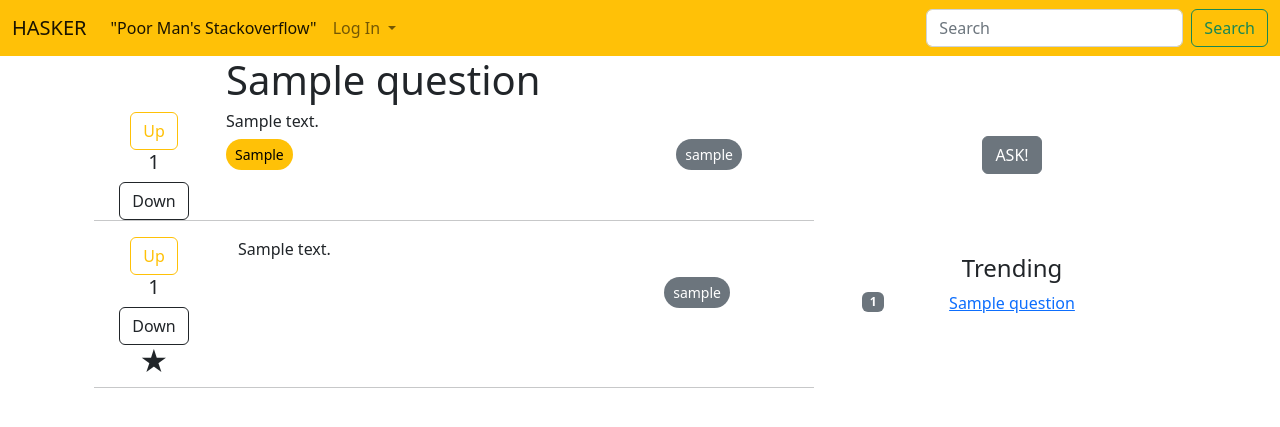
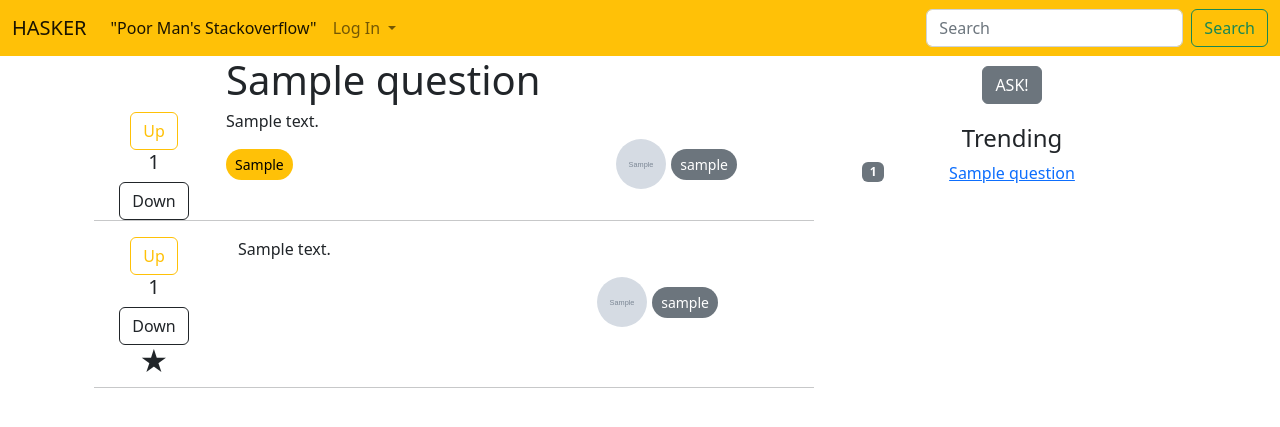
Before and after one commit to erastoff/hasker, a Django app: page /question/1/ in a window 1280 px wide. Shown: the top 427 px of the page. Run offline with Django 5.2, Linux system fonts and the light colour scheme; tables that the repository leaves empty hold one stand-in row (values such as "Sample post"); grey boxes marked "Sample" are stand-in pictures.

Commit message:
Master - avatar added to questions and answers

```diff
--- a/question/templates/question/detail.html
+++ b/question/templates/question/detail.html
@@ -23,15 +23,52 @@
         </div>
         <div class="col-9">
             <h6><div style="text-align: justify;">{{ question.content }}</div></h6>
-            <div class="container text-center">
-              <div class="row row-cols-auto">
-                {% for tag in question.tags.all %}
-                    <a class="btn rounded-pill text-bg-warning btn-sm" href="{% url 'question:question_tag_search' tag.tag_word %}" role="button">{{ tag.tag_word }}</a>
-                 {% endfor %}
-                  <a class="btn rounded-pill text-bg-secondary btn-sm ms-auto" href="#" role="button">{{ question.author }}</a>
-              </div>
-                <br>
+{#            <div class="container text-center">#}
+{#              <div class="row row-cols-auto">#}
+{#                {% for tag in question.tags.all %}#}
+{#                    <a class="btn rounded-pill text-bg-warning btn-sm" href="{% url 'question:question_tag_search' tag.tag_word %}" role="button">{{ tag.tag_word }}</a>#}
+{#                 {% endfor %}#}
+{#                  <a class="btn rounded-pill text-bg-secondary btn-sm ms-auto" href="#" role="button">{{ question.author }}</a>#}
+{#                  <img src="{{ question.author.image.url }}" class="img-fluid square-image" style="max-width: 30px; max-height: 30px; padding-left: 2px;" alt="Square image">#}
+{#              </div>#}
+{#                <br>#}
+{#            </div>#}
+            <div class="d-flex align-items-center">
+                <div>
+                    <div class="btn-group" role="group" aria-label="Tags">
+                        {% for tag in question.tags.all %}
+                            <a class="btn rounded-pill text-bg-warning btn-sm"
+                               href="{% url 'question:question_tag_search' tag.tag_word %}"
+                               role="button"
+                               style="margin-right: 5px;">{{ tag.tag_word }}</a>
+                        {% endfor %}
+                    </div>
+                </div>
+                    <div class="flex-grow-1"></div>
+                <div class="ml-auto d-flex align-items-center">
+                    {% if question.author.image.url != None %}
+                        <img src="{{ question.author.image.url }}"
+                             alt="Avatar"
+                             class="rounded-circle"
+                             width="50"
+                             height="50"
+                             style="margin-right: 5px;">
+                    {% else %}
+                        <img src="/media/users_images/def_user.png"
+                             alt="Avatar"
+                             class="rounded-circle"
+                             width="50"
+                             height="50"
+                             style="margin-right: 5px;">
+                    {% endif %}
+                    <a class="btn rounded-pill text-bg-secondary btn-sm ms-auto"
+                       href="#"
+                       style="margin-right: 5px;">
+                        {{ question.author }}
+                    </a>
+                </div>
             </div>
+        <br>
         </div>
       <hr>
         {% if answers %}
@@ -39,9 +76,13 @@
                 <div class="container text-center">
                   <div class="row">
                     <div class="col-2 align-items-center">
-                        <button class="btn btn-outline-warning incr-vote-answer-btn" data-answer-id="{{ answer.pk }}">Up</button>
+                        <button class="btn btn-outline-warning incr-vote-answer-btn" data-answer-id="{{ answer.pk }}">
+                            Up
+                        </button>
                             <h5 data-answer-id="{{ answer.pk }}">{{ answer.votes }}</h5>
-                        <button class="btn btn-outline-dark decr-vote-answer-btn" data-answer-id="{{ answer.pk }}">Down</button>
+                        <button class="btn btn-outline-dark decr-vote-answer-btn" data-answer-id="{{ answer.pk }}">
+                            Down
+                        </button>
                         {% if answer.is_right %}
                             <h3> ★ </h3>
                         {% endif %}
@@ -50,9 +91,37 @@
                         <div class="container">
                             <p style="text-align: justify;">{{ answer.content }}</p>
                                 <div class="container text-center">
-                                  <div class="row row-cols-auto">
-                                      <a class="btn rounded-pill text-bg-secondary btn-sm ms-auto" href="#" role="button">{{ answer.author }}</a>
-                                  </div>
+{#                                  <div class="row row-cols-auto">#}
+{#                                      <a class="btn rounded-pill text-bg-secondary btn-sm ms-auto" href="#" role="button">{{ answer.author }}</a>#}
+{#                                  </div>#}
+                                        <div class="d-flex align-items-center">
+                                            <div>
+                                                <div class="btn-group" role="group" aria-label="Tags">
+                                                </div>
+                                            </div>
+                                                <div class="flex-grow-1"></div>
+                                            <div class="ml-auto d-flex align-items-center">
+                                                {% if answer.author.image.url != None %}
+                                                    <img src="{{ answer.author.image.url }}"
+                                                         alt="Avatar"
+                                                         class="rounded-circle"
+                                                         width="50"
+                                                         height="50"
+                                                         style="margin-right: 5px;">
+                                                {% else %}
+                                                    <img src="/media/users_images/def_user.png"
+                                                         alt="Avatar"
+                                                         class="rounded-circle"
+                                                         width="50"
+                                                         height="50"
+                                                         style="margin-right: 5px;">
+                                                {% endif %}
+                                                <a class="btn rounded-pill text-bg-secondary btn-sm ms-auto"
+                                                   href="#">
+                                                    {{ answer.author }}
+                                                </a>
+                                            </div>
+                                        </div>
                                     <br>
                                 </div>
                         </div>
--- a/templates/root.html
+++ b/templates/root.html
@@ -36,9 +36,15 @@
           <li class="nav-item">
             {% if user.is_authenticated %}
                 {% if user.image.url != None %}
-                        <img src="{{ user.image.url }}" class="img-fluid square-image" style="max-width: 50px; max-height: 50px;" alt="Square image">
+                    <img src="{{ user.image.url }}"
+                         class="img-fluid square-image"
+                         style="max-width: 50px; max-height: 50px;"
+                         alt="Square image">
                 {% else %}
-                        <img src="/media/users_images/def_user.png" class="img-fluid square-image" style="max-width: 50px; max-height: 50px;" alt="Square image">
+                    <img src="/media/users_images/def_user.png"
+                         class="img-fluid square-image"
+                         style="max-width: 50px; max-height: 50px;"
+                         alt="Square image">
                 {% endif %}
             {% endif %}
           </li>
@@ -86,33 +92,37 @@
                     {% endblock %}
                 </div>
                     <div class="col-4 fixed-column">
-                        <div class="container text-center" style="padding-top: 80px">
+                        <div class="container text-center" style="padding-top: 10px">
                               <div class="row row-cols-1">
                                 <div class="col">
                                     <form class="button">
                                         <a href="{% url 'question:question_create' %}" class="btn btn-secondary">ASK!</a>
                                     </form>
                                 </div>
-                                <div class="col" style="padding-top: 80px">
+                                    <div class="col" style="padding-top: 20px">
                                         <div class="popular-questions">
                                             <h4>Trending</h4>
                                             {% for question in popular_questions %}
                                                 <div class="container text-center">
                                                   <div class="row">
                                                     <div class="col-2">
-                                                            <div style="text-align: justify;"><h6><span class="badge bg-secondary">{{ question.votes }}</span></h6></div>
+                                                        <div style="text-align: justify;">
+                                                            <h6>
+                                                                <span class="badge bg-secondary">
+                                                                    {{ question.votes }}
+                                                                </span>
+                                                            </h6>
+                                                        </div>
                                                     </div>
                                                     <div class="col-8">
-                                                          <a href="{% url 'question:question_detail' question.pk %}">{{ question.title }}</a></h6>
+                                                      <a href="{% url 'question:question_detail' question.pk %}">
+                                                          {{ question.title }}
+                                                      </a>
+                                                        </h6>
                                                     </div>
                                                   </div>
                                                 </div>
                                             {% endfor %}
-{#                                                    <ul>#}
-{#                                                    {% for question in popular_questions %}#}
-{#                                                        <div style="text-align: left;"><h6><span class="badge bg-secondary">{{ question.votes }} </span><a href="{% url 'question:question_detail' question.pk %}">{{ question.title }}</a></h6></div>#}
-{#                                                    {% endfor %}#}
-{#                                                </ul>#}
                                         </div>
                                     </div>
                               </div>
@@ -121,7 +131,7 @@
             </div>
         </div>
     </div>
-    </div>
+{#  </div>#}
 
   <script src="https://cdn.jsdelivr.net/npm/bootstrap@5.2.3/dist/js/bootstrap.bundle.min.js"
           integrity="sha384-kenU1KFdBIe4zVF0s0G1M5b4hcpxyD9F7jL+jjXkk+Q2h455rYXK/7HAuoJl+0I4"
```
Also changed, not shown: question/templates/question/index.html (+17 -3 lines). Lines whose indentation alone changed are shown as unchanged.
